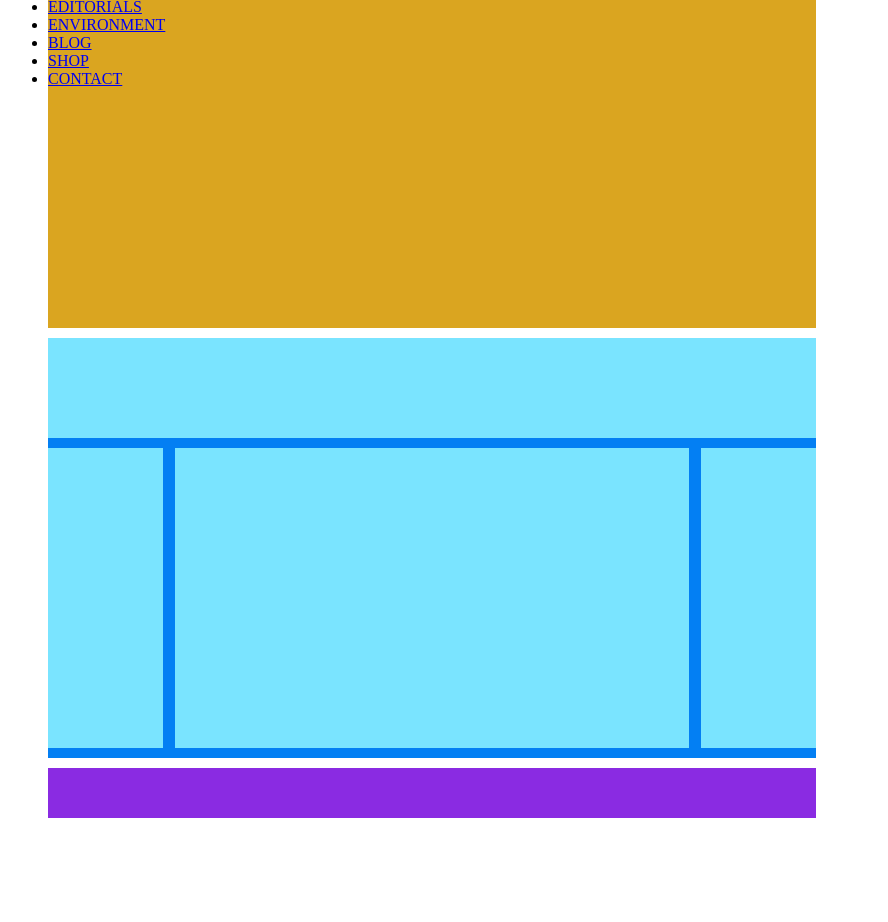
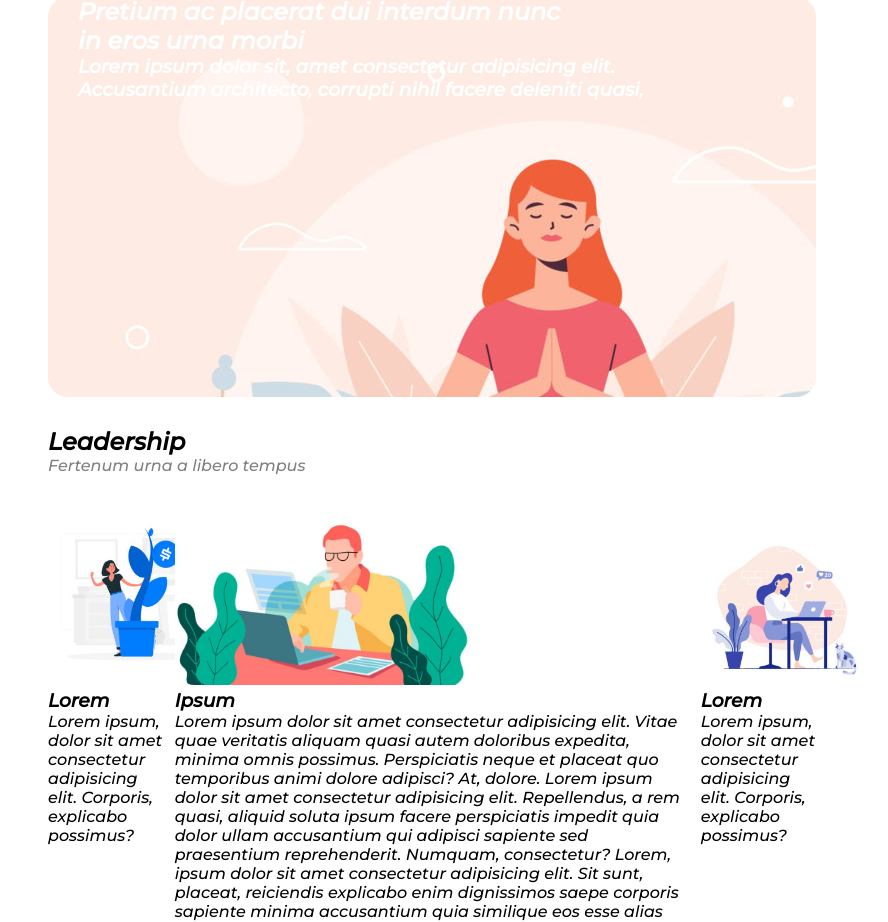
Before and after one commit to Linuxpert/htmlcss-wp, a plain HTML site: page index.html in a window 1280 px wide. Shown: the part 172-1094 px from the top of the page, without its empty margins (208-1096 px from the left). Before the commit the page ends 1000 px from the top, so only its background shows below. Drawn offline with Linux system fonts and the light colour scheme.

Commit message:
esercizio completato

```diff
--- a/css/style.css
+++ b/css/style.css
@@ -1,15 +1,18 @@
 /* generali */
+@import url('https://fonts.googleapis.com/css2?family=Montserrat:ital,wght@1,100;1,200;1,500&display=swap');
+
 *{
     margin: 0;
     padding: 0;
     box-sizing: border-box;
+
 }
 
 .contenitore{
 
     margin: 10px auto;
     /* regole di debug */
-    background-color: rgb(3, 127, 243);
+    /* background-color: rgb(3, 127, 243); */
 
 }
 
@@ -23,7 +26,7 @@ body{
 
     width: 60%;
     margin: 10px auto;
-
+    font-family: 'Montserrat', sans-serif;
 }
 
 /* intestazione */
@@ -33,22 +36,56 @@ body{
 
     margin: 10px auto;
     /* regole di debug */
-    background-color: fuchsia;
+    /* background-color: fuchsia; */
+}
+
+#logo {
+    margin: 10px;
+    width: 150px;
+    border-right: 2px;
+
+}
+
+#navigazione li {
+    display: inline-block;
+    margin-right: 10px;
+
+}
+
+#margine {
+    margin: 30px 0;
+}
+
+a {
+    color: gray;
+    text-decoration: none;
 }
 
 /* blocco centrale */
 #centrale{
-    height: 400px;
-    /* regole debug */
-    background-color: goldenrod;
+     height: 400px;
+    background-image: url(../img/banner.jpg);
+    border-radius: 20px;
 
 }
 
+.testo {
+    color: white;
+    margin-left: 30px;
+
+}
+
+
 /* parte sezionata */
 #titolo{
+    margin: 30px 0;
     /* regole debug */
-    background-color: rgb(122, 228, 255);
-    height: 100px;
+    /* background-color: rgb(122, 228, 255); */
+    /* height: 100px; */
+}
+
+#titolo span {
+    color: gray;
 }
 
 .widget {
@@ -57,8 +94,13 @@ body{
     width: 15%;
     margin: 10px 0;
     /* regole di debug */
-    background-color: rgb(122, 228, 255);
-    height: 300px;
+    /* background-color: rgb(122, 228, 255); */
+    /* height: 300px; */
+}
+.img1 {
+    height: 170px;
+    border-radius: 20px;
+
 }
 
 #centro {
@@ -66,13 +108,23 @@ body{
     width: 67%;
     margin: 10px 1.5%;
     /* regole di debug */
-    background-color:rgb(122, 228, 255);
-    height: 300px;
+    /* background-color:rgb(122, 228, 255);  */
+    /* height: 300px; */
+}
+.img2 {
+    height: 170px;
+    margin: 0 auto;
+    border-radius: 20px;
+
 }
 
 /* footer */
 footer {
+    padding: 10px 500px;
     height: 50px;
     /* regole debug */
-    background-color: blueviolet;
+    /* background-color: blueviolet; */
 }
+#cuore {
+    color: red;
+}
--- a/index.html
+++ b/index.html
@@ -14,7 +14,14 @@
         <!-- logo -->
         <img src="img/logo.png" alt="logo" id="logo">
 
+
+    </header>
+
+    <!-- jambotron -->
+    <main>
+
          <!-- navigazione -->
+         <div id="margine">
             <nav id="navigazione">
                 <ul>
                     <li>
@@ -43,15 +50,17 @@
 
                 </ul>
             </nav>
-
-    </header>
-
-    <!-- jambotron -->
-    <main>
+        </div>
 
         <!-- parte centrale -->
         <div id="centrale">
 
+            <h2 class="testo"> Pretium ac placerat dui interdum nunc <br>
+                in eros urna morbi
+            </h2>
+            <h3 class="testo">
+                Lorem ipsum dolor sit, amet consectetur adipisicing elit. <br> Accusantium architecto, corrupti nihil facere deleniti quasi,
+            </h3>
 
         </div>
 
@@ -61,20 +70,34 @@
             <!-- parte sezionata -->
         <section id="titolo">
 
+            <h1>Leadership</h1>
+            <span>Fertenum urna a libero tempus</span>
+
         </section>
 
         <!-- widget -->
         <aside class="widget">
+
+            <img src="img/img-1.jpg" alt="" class="img1">
+            <h3>Lorem</h3>
+            <p>Lorem ipsum, dolor sit amet consectetur adipisicing elit. Corporis, explicabo possimus? </p>
 
         </aside>
 
         <!-- centro -->
         <section id="centro">
 
+            <img src="img/banner-2-1.jpg" alt="" class="img2">
+            <h3>Ipsum</h3>
+            <p>Lorem ipsum dolor sit amet consectetur adipisicing elit. Vitae quae veritatis aliquam quasi autem doloribus expedita, minima omnis possimus. Perspiciatis neque et placeat quo temporibus animi dolore adipisci? At, dolore. Lorem ipsum dolor sit amet consectetur adipisicing elit. Repellendus, a rem quasi, aliquid soluta ipsum facere perspiciatis impedit quia dolor ullam accusantium qui adipisci sapiente sed praesentium reprehenderit. Numquam, consectetur? Lorem, ipsum dolor sit amet consectetur adipisicing elit. Sit sunt, placeat, reiciendis explicabo enim dignissimos saepe corporis sapiente minima accusantium quia similique eos esse alias aliquid exercitationem, amet repellendus porro?</p>
         </section>
 
         <!-- widget -->
         <aside class="widget">
+
+            <img src="img/img-6.jpg" alt="" class="img1">
+            <h3>Lorem</h3>
+            <p>Lorem ipsum, dolor sit amet consectetur adipisicing elit. Corporis, explicabo possimus? </p>
 
         </aside>
 
@@ -87,6 +110,8 @@
     <!-- footer -->
     <footer>
 
+        <h3>Designed with <span id="cuore">&#x2764;</span></h3>
+
     </footer>
 
 </body>
```
Also changed, not shown: img/banner-2-1.jpg (added). Lines whose indentation alone changed are shown as unchanged.
